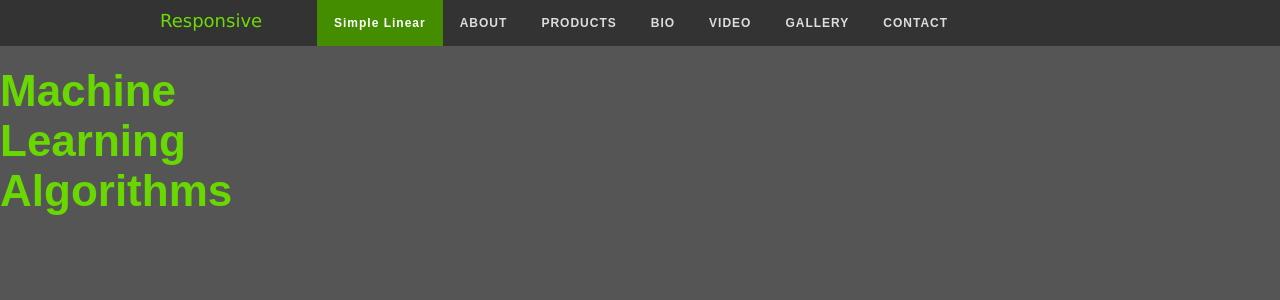
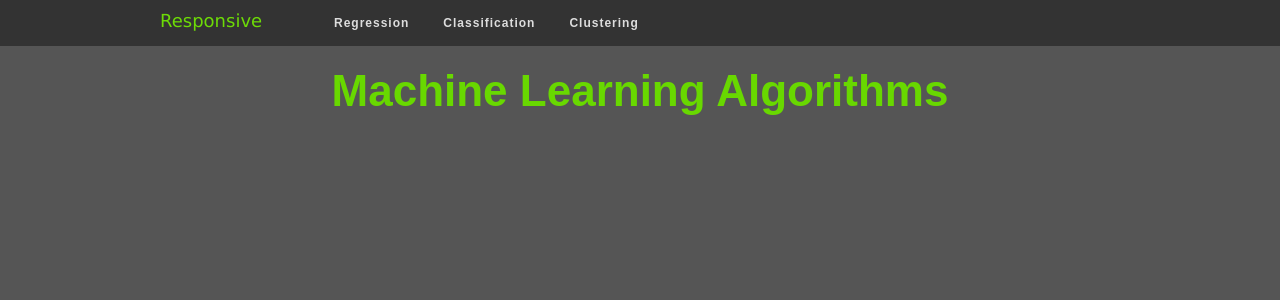
Before and after one commit to Ak21420/flaskML, a Flask app: page / in a window 1280 px wide. Shown: the top 300 px of the page. Run offline with Flask 2, Linux system fonts and the light colour scheme; some libraries are stand-ins or nearby versions.

Commit message:
Final updated Simple Linear

```diff
--- a/app/app.py
+++ b/app/app.py
@@ -81,12 +81,13 @@ def simple_linear():
             model = load('model.joblib')
 
             try:
-                cur.execute("INSERT INTO simple(txt_numbers,datetime,image) VALUES (%s,%s,%s)", (text,Dtime,random_string))
+                cur.execute("INSERT INTO simple(txt_numbers,datetime,image,is_delete) VALUES (%s,%s,%s,FALSE)", (text,Dtime,random_string))
             except:
                 return "Third"
 
             try:
                 conn.commit()
+                cur.close()
             except:
                 return "Forth"
 
@@ -125,10 +126,10 @@ def simple_linear_layout():
 
         # print("First")
 
-        s = "SELECT * FROM simple"
+        s = "SELECT * FROM simple WHERE is_delete=FALSE"
         cur.execute(s) # Execute the SQL
         list_users = cur.fetchall()
-
+        cur.close()
         # print("2131")
         # print(list_users)
         return render_template('sLinear_layout.html', list_users = list_users)
@@ -138,32 +139,33 @@ def simple_linear_layout():
 
 
 
-@app.route('/delete/<string:id>', methods = ['POST','GET'])
-def delete_student(id):
+@app.route('/simple_Linear_delete/<string:id>', methods = ['POST','GET'])
+def simple_Linear_delete(id):
     cur = conn.cursor(cursor_factory=psycopg2.extras.DictCursor)
 
-    cur.execute('DELETE FROM simple WHERE simpleid = {0}'.format(id))
+    cur.execute('UPDATE simple SET is_delete = TRUE WHERE simpleid = {0}'.format(id))
     conn.commit()
+    cur.close()
     flash('Data Removed Successfully')
     return redirect(url_for('simple_linear_layout'))
 
 
-@app.route('/edit/<id>', methods = ['POST', 'GET'])
-def get_employee(id):
+@app.route('/simple_Linear_edit/<string:id>', methods = ['POST', 'GET'])
+def simple_Linear_edit(id):
     cur = conn.cursor(cursor_factory=psycopg2.extras.DictCursor)
-
-    cur.execute('SELECT * FROM simple WHERE simpleid = %s', (id))
-    data = cur.fetchall()
+    print(id)
+    # cur.execute('SELECT * FROM simple WHERE simpleid = %s', (id))
+    cur.execute('SELECT * FROM simple WHERE simpleid = %s', (id,))
+    data = cur.fetchone()
     cur.close()
-    print(data[0])
-    return render_template('sLinear_edit.html', sLinear = data[0])
+    print(data)
+    return render_template('sLinear_edit.html', sLinear = data)
 
 
 
-@app.route('/update/<id>', methods=['POST'])
-def update_student(id):
+@app.route('/simple_Linear_update/<string:id>', methods=['POST'])
+def simple_Linear_update(id):
     if request.method == 'POST':
-
 
         request_type_str = request.method
 
@@ -192,6 +194,7 @@ def update_student(id):
 
             try:
                 conn.commit()
+                cur.close()
             except:
                 return "Forth"
 
--- a/app/templates/index.html
+++ b/app/templates/index.html
@@ -76,13 +76,60 @@
     <body>
         <header>
             <nav id='cssmenu'>
-        <div class="logo"><a href="index.html">Responsive </a></div>
+                <div class="logo"><a href="index.html">Responsive</a></div>
                 <div id="head-mobile"></div>
                 <div class="button"></div>
+                <!-- <div> -->
                 <ul>
-          <li class='active'><a href="{{ url_for('simple_linear') }}">Simple Linear</a></li>
-          <li><a href='#'>ABOUT</a></li>
+                    <li class=''>
+                        <a href='#'>Regression</a>
+                        <ul>
                             <li>
+                                <a href="{{ url_for('simple_linear') }}">Simple Linear Regression</a>
+                            </li>
+                            <li>
+                                <a href="#">Multi Linear Regression</a>
+                            </li>
+                            <li>
+                                <a href="#">Non Linear Regression</a>
+                            </li>
+                        </ul>
+                    </li>
+                    <li class=''>
+                        <a href='#'>Classification</a>
+                        <ul>
+                            <li>
+                                <a href="#">KNN</a>
+                            </li>
+                            <li>
+                                <a href="#">SVM</a>
+                            </li>
+                            <li>
+                                <a href="#">Logistic</a>
+                            </li>
+                            <li>
+                                <a href="#">Decision Trees</a>
+                            </li>
+                            <li>
+                                <a href="#">Naive Bayes</a>
+                            </li>
+                        </ul>
+                    </li>
+                    <li class='' >
+                        <a href='#'>Clustering</a>
+                        <ul>
+                            <li>
+                                <a href="#">Kmeans</a>
+                            </li>
+                            <li>
+                                <a href="#">Hierarchical</a>
+                            </li>
+                            <li>
+                                <a href="#">DBSCAN</a>
+                            </li>
+                        </ul>
+                    </li>
+                    <!-- <li>
                         <a href='#'>PRODUCTS</a>
                         <ul>
                           <li>
@@ -100,17 +147,17 @@
                             </ul>
                           </li>
                         </ul>
-          </li>
-          <li><a href='#'>BIO</a></li>
+                        </li> -->
+                    <!-- <li><a href='#'>BIO</a></li>
                         <li><a href='#'>VIDEO</a></li>
                         <li><a href='#'>GALLERY</a></li>
-          <li><a href='#'>CONTACT</a></li>
+                        <li><a href='#'>CONTACT</a></li> -->
                 </ul>
+                <!-- </div> -->
             </nav>
         </header>
         <section style='padding-top:20px;font:bold  44px arial;color:#68D800;'>
-      Machine <br />Learning<br />
-      Algorithms
+            <center>Machine Learning Algorithms</center>
         </section>
         <script>
             (function($) {
@@ -119,8 +166,11 @@
                     format: "dropdown",
                     sticky: false
                 }, options);
+
                 return this.each(function() {
+
                     $(this).find(".button").on('click', function(){
+
                         $(this).toggleClass('menu-opened');
             var mainmenu = $(this).next('ul');
             if (mainmenu.hasClass('open')) {
--- a/app/templates/sLinear.html
+++ b/app/templates/sLinear.html
@@ -10,3 +10,8 @@
 </form>
 
 <a href="{{url_for('simple_linear_layout') }}">Click Here for view past entries</a>
+
+<br>
+<br>
+
+<a href="/">Home Page</a>
--- a/app/templates/sLinear_edit.html
+++ b/app/templates/sLinear_edit.html
@@ -14,7 +14,7 @@
         <div class="row">
 
             <div class="card card-body">
-                <form action="/update/{{sLinear.simpleid}}" method="POST">
+                <form action="/simple_Linear_update/{{sLinear.simpleid}}" method="POST">
 
                     <div class="form-group">
                         <input type="text" name="txt_numbers" value="{{sLinear.txt_numbers}}" class="form-control">
--- a/app/templates/sLinear_layout.html
+++ b/app/templates/sLinear_layout.html
@@ -15,7 +15,7 @@
 <div style="display:block; margin: 10px;">
   <h1>Simple Linear Algorithm Past Data</h1>
   <br>
-  <a href="{{url_for('simple_linear') }}">Go back to simple linear page</a>
+  <a href="{{url_for('simple_linear') }}">Go back to simple linear page</a>  |  <a href="/">Home Page</a>
   <br>
   <br>
   <table id="example" class="table table-striped table-bordered" style="width:100%">
@@ -34,8 +34,8 @@
         <td>{{row[1]}}</td>
         <td>{{row[2][:19]}}</td>
         <td width="130">
-          <a href="/edit/{{row[0]}}" class="btn btn-secondary btn-sm">edit</a>
-          <a href="/delete/{{row[0]}}" class="btn btn-danger btn-delete btn-sm">delete</a>
+          <a href="/simple_Linear_edit/{{row[0]}}" class="btn btn-secondary btn-sm">edit</a>
+          <a href="/simple_Linear_delete/{{row[0]}}" class="btn btn-danger btn-delete btn-sm">delete</a>
         </td>
       </tr>
       {% endfor %}
```
Also changed, not shown: app/templates/simple-linear1.html (deleted, +0 -73 lines), app/templates/simple_linear.html (deleted, +0 -10 lines), app/static/2f126c134b3248afac758ca432c7d5dd.svg (added), app/static/55ccb747f9484b22b84e22c2997c1682.svg (added), app/static/56942d3c46bb4329b9cc130ba1e7d42d.svg (added), app/static/834ce82257b54a8988cd9ca3dfb8bb30.svg (added), app/static/985aa9ee15b04e5c831e7ac3d46fa2f6.svg (added), app/static/b1f6b43b69b548dd9b9b3b5e45d9b27e.svg (added), app/static/bafe708075704a1889a94caccbc19576.svg (added), app/static/c3e7ee3260f7421fb6159d550fcf60e2.svg (added), app/static/e2c658a6f0c24aa68af09208bd26a1ba.svg (added), app/static/eaf36e3a12d1434eb590f6dc46b04e61.svg (added), app/static/f00a7131ba684f3cbe043e030c746c10.svg (added), app/static/fa58a7f8e9d8451cb41be05f3c6b9afc.svg (added), 1 more files. Lines whose indentation alone changed are shown as unchanged.
